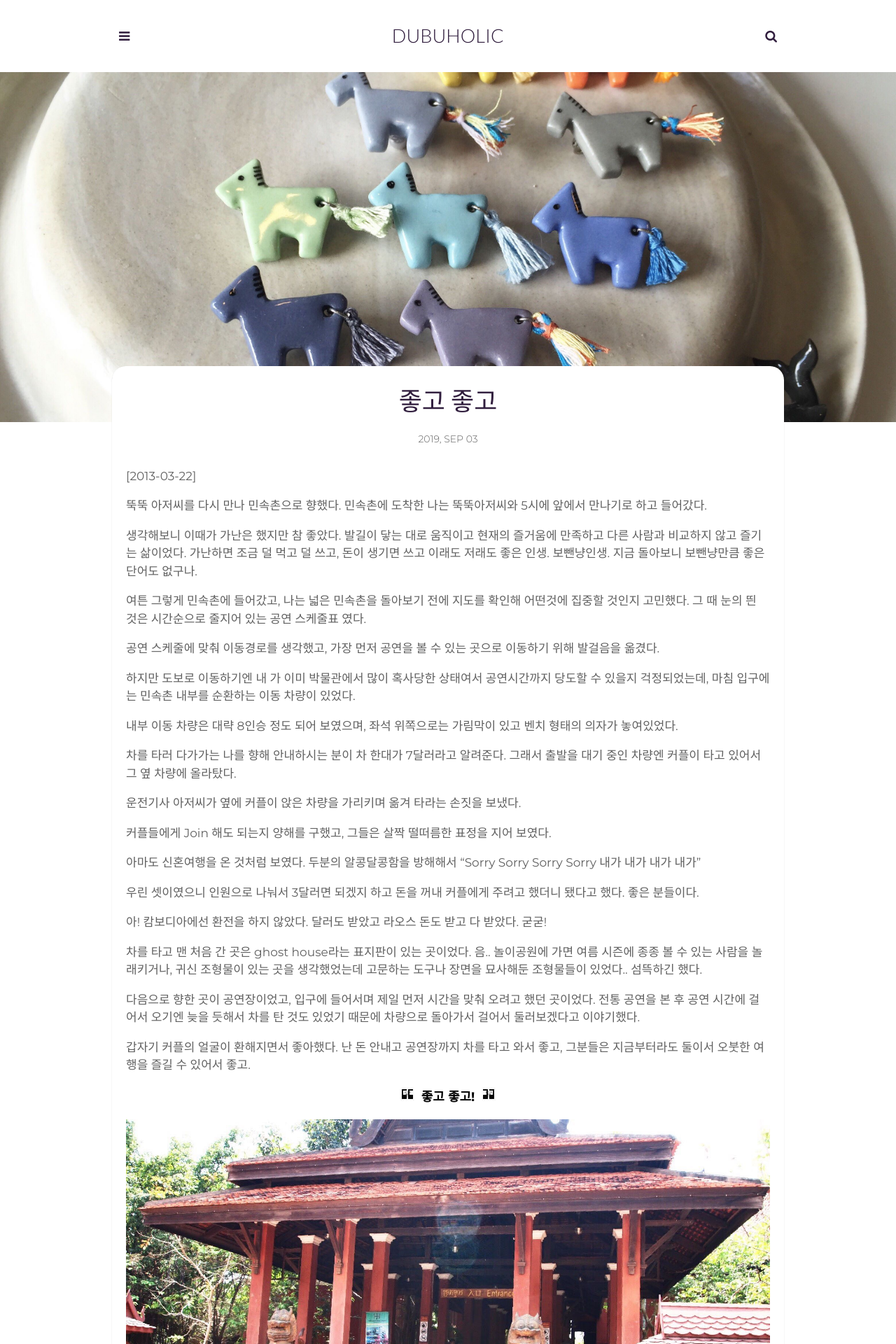
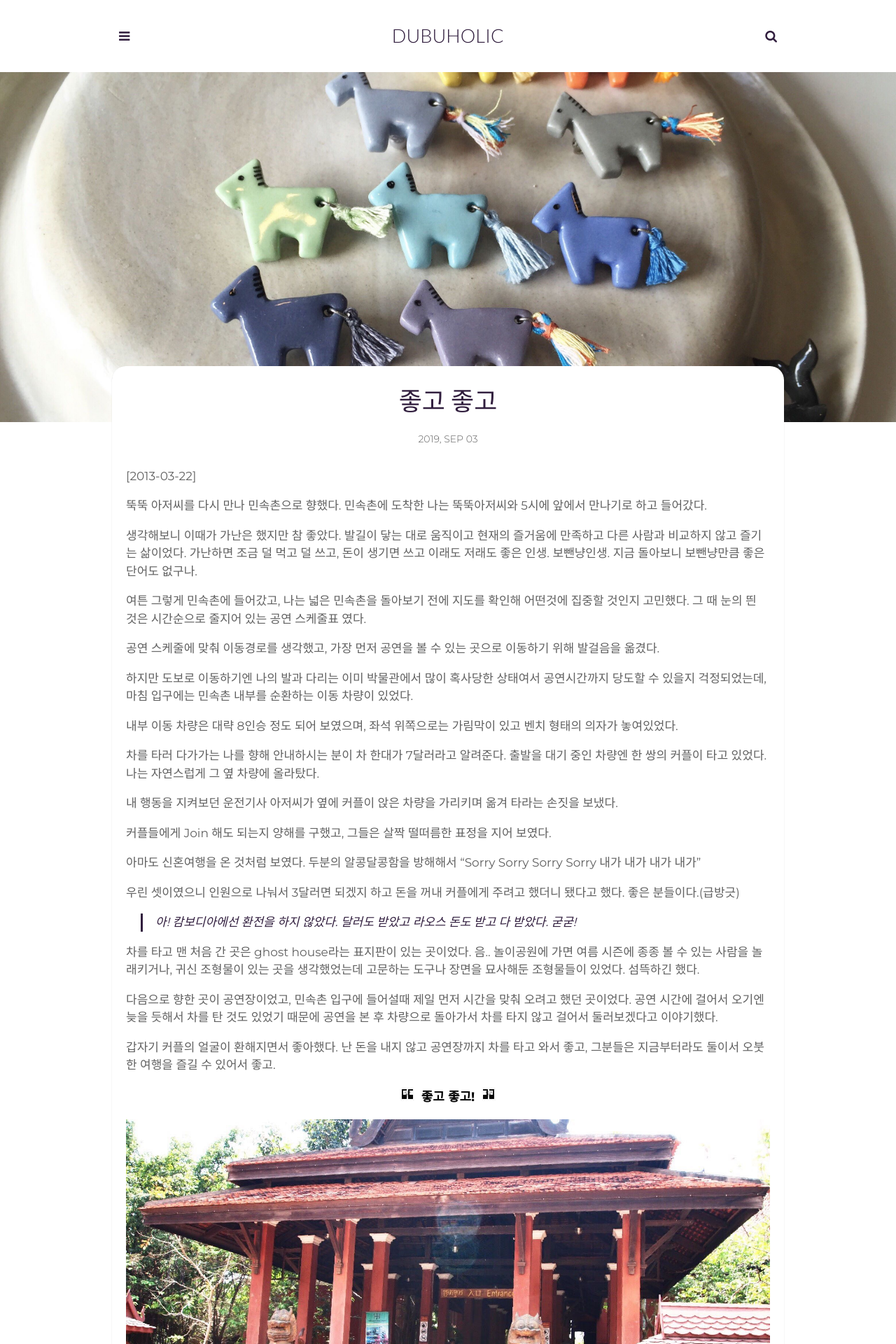
Before and after one commit to HAEZZA/HAEZZA.github.io, a Jekyll site: the page built from _posts/2019-09-03-Happy-Together.markdown, in a window 1280 px wide. Shown: the top 1920 px of the page at 70% size. Built offline with Jekyll 4.4.1, drawn with Linux system fonts in a browser that asks for light colours; some web fonts are replaced; comment, search, counter and statistics services are not loaded.

Commit message:
modify post

```diff
--- a/_posts/2019-08-31-Sorry-For-Being-Poor.markdown
+++ b/_posts/2019-08-31-Sorry-For-Being-Poor.markdown
@@ -23,11 +23,11 @@ author: dubuholic # Add name author (optional)
 리모컨을 찾아 온도를 조절해야 하는데 내 몸이 이불과 침대와 하나가 된 기분이었다. 옆 침대의 제니 언니도 조용하다. 일어날 생각이 없어 보인다.
 나는 한참을 이불속에서 꿈틀거리다가 추위를 참지 못해 자리에서 일어났다.
 
-씻고 나오니 제니 언니가 일어나 있었다. 자기 전에 좀 더 찾아본 듯 한 언니가 앙코르와트 Day 투어에 대해 이야기했고, 우린 동행하기로 했다.
+씻고 나오니 제니 언니가 일어나 있었다. 자기 전에 좀 더 찾아본 듯 한 언니는 앙코르와트 Day 투어에 대해 이야기했고, 우린 동행하기로 했다.
 
 앙코르와트 입구에 도착한 우리는 배를 간단히 채우고 티켓을 끊으러 갔다. 툼 레이더를 촬영한 곳, 안젤리나 졸리 언니와 같은 곳에서 숨 쉬는 건가.
 
-들뜬마음으로 티켓팅을 하는 나에게 갑자기 판매원이 카메라를 들이민다. 이미그레이션에 선 기분이다. '라오스에서 캄보디아로 넘어올 때도 이런 첨단 기기는 없었습니다?'
+들뜬마음으로 티켓팅을 하는 나에게 갑자기 판매원이 카메라를 들이민다. 이미그레이션에 선 기분이다. '라오스에서 캄보디아로 넘어올 때도 이런 첨단 기기는 없었습니다만?'
 
 티켓에는 방금 찍은 내 얼굴이 함께 인쇄되어 나왔다. 타인에게 양도하는 어뷰징 사례가 많아서 이런 첨단 기기를 도입했나 보다.
 
--- a/_posts/2019-09-01-And-Then-There-Were-None.markdown
+++ b/_posts/2019-09-01-And-Then-There-Were-None.markdown
@@ -20,7 +20,7 @@ author: dubuholic # Add name author (optional)
 
 지금 시내 안쪽 게스트 하우스를 찾는 중인데 혹시 아는 곳이 있는지 물었다. 아저씨는 어딘가로 전화를 하더니 날 바꿔준다.
 
-> "지금 오토바이 탄 사람이 내가 원하는 숙소를 찾을 때까지 태워 줄 테니 대신 1달러를 주면 된다"는 이야기를 한다.
+> "지금 오토바이를 탄 사람이 내가 원하는 숙소를 찾을 때까지 태워 줄 테니 대신 1달러를 주면 된다"는 이야기를 한다.
 
 전화를 받은 사람은 통역인듯했다. 그렇게 난 또 아무런 의심 없이 바이크에 올라탔다. 지금이었으면 grab앱으로 콜 했을 텐데, 이땐 이런 게 낭만이었다.
 
--- a/_posts/2019-09-02-Ho9-Ho9.markdown
+++ b/_posts/2019-09-02-Ho9-Ho9.markdown
@@ -48,7 +48,7 @@ author: dubuholic # Add name author (optional)
 
 인도 타지마할에서 굳이 굳이 타지마할 도장을 찍기 위해 급히 쓴 내 엽서는 결국 또 공중분해되었다 ㅠ_ㅠ
 
-사진이라도 찍어둘 걸 그랬어요.
+사진이라도 찍어둘 걸 그랬어요. 미래의 나에게 무슨 말을 하려고 했던 걸까.
 
 <div class="page-last-image">
         <img src="/assets/img/2019-09-02-Postcards.jpg" alt="캄보디아 씨엠립 공항에서 보내는 엽서" style="width: 100%; height: auto;">
--- a/_posts/2019-09-03-Happy-Together.markdown
+++ b/_posts/2019-09-03-Happy-Together.markdown
@@ -22,29 +22,31 @@ author: dubuholic # Add name author (optional)
 
 공연 스케줄에 맞춰 이동경로를 생각했고, 가장 먼저 공연을 볼 수 있는 곳으로 이동하기 위해 발걸음을 옮겼다.
 
-하지만 도보로 이동하기엔 내 가 이미 박물관에서 많이 혹사당한 상태여서 공연시간까지 당도할 수 있을지 걱정되었는데, 마침 입구에는 민속촌 내부를 순환하는 이동 차량이 있었다.
+하지만 도보로 이동하기엔 나의 발과 다리는 이미 박물관에서 많이 혹사당한 상태여서 공연시간까지 당도할 수 있을지 걱정되었는데, 마침 입구에는 민속촌 내부를 순환하는 이동 차량이 있었다.
 
 내부 이동 차량은 대략 8인승 정도 되어 보였으며, 좌석 위쪽으로는 가림막이 있고 벤치 형태의 의자가 놓여있었다.
 
-차를 타러 다가가는 나를 향해 안내하시는 분이 차 한대가 7달러라고 알려준다. 그래서 출발을 대기 중인 차량엔 커플이 타고 있어서 그 옆 차량에 올라탔다.
+차를 타러 다가가는 나를 향해 안내하시는 분이 차 한대가 7달러라고 알려준다. 출발을 대기 중인 차량엔 한 쌍의 커플이
+타고 있었다. 나는 자연스럽게 그 옆 차량에 올라탔다.
 
-운전기사 아저씨가 옆에 커플이 앉은 차량을 가리키며 옮겨 타라는 손짓을 보냈다.
+내 행동을 지켜보던 운전기사 아저씨가 옆에 커플이 앉은 차량을 가리키며 옮겨 타라는 손짓을 보냈다.
 
 커플들에게 Join 해도 되는지 양해를 구했고, 그들은 살짝 떨떠름한 표정을 지어 보였다.
 
 아마도 신혼여행을 온 것처럼 보였다. 두분의 알콩달콩함을 방해해서 "Sorry Sorry Sorry Sorry 내가 내가 내가 내가"
 
-우린 셋이였으니 인원으로 나눠서 3달러면 되겠지 하고 돈을 꺼내 커플에게 주려고 했더니 됐다고 했다. 좋은 분들이다.
+우린 셋이였으니 인원으로 나눠서 3달러면 되겠지 하고 돈을 꺼내 커플에게 주려고 했더니 됐다고 했다. 좋은 분들이다.(급방긋)
 
-아! 캄보디아에선 환전을 하지 않았다. 달러도 받았고 라오스 돈도 받고 다 받았다. 굳굳!
+> 아! 캄보디아에선 환전을 하지 않았다. 달러도 받았고 라오스 돈도 받고 다 받았다. 굳굳!
 
 차를 타고 맨 처음 간 곳은 ghost house라는 표지판이 있는 곳이었다. 음.. 놀이공원에 가면 여름 시즌에 종종 볼 수 있는 사람을 놀래키거나, 귀신 조형물이 있는 곳을 생각했었는데
-고문하는 도구나 장면을 묘사해둔 조형물들이 있었다.. 섬뜩하긴 했다.
+고문하는 도구나 장면을 묘사해둔 조형물들이 있었다. 섬뜩하긴 했다.
 
-다음으로 향한 곳이 공연장이었고, 입구에 들어서며 제일 먼저 시간을 맞춰 오려고 했던 곳이었다.
-전통 공연을 본 후 공연 시간에 걸어서 오기엔 늦을 듯해서 차를 탄 것도 있었기 때문에 차량으로 돌아가서 걸어서 둘러보겠다고 이야기했다.
+다음으로 향한 곳이 공연장이었고, 민속촌 입구에 들어설때 제일 먼저 시간을 맞춰 오려고 했던 곳이었다.
+공연 시간에 걸어서 오기엔 늦을 듯해서 차를 탄 것도 있었기 때문에 공연을 본 후 차량으로 돌아가서 차를 타지 않고 걸어서 둘러보겠다고 이야기했다.
 
-갑자기 커플의 얼굴이 환해지면서 좋아했다. 난 돈 안내고 공연장까지 차를 타고 와서 좋고, 그분들은 지금부터라도 둘이서 오붓한 여행을 즐길 수 있어서 좋고.
+갑자기 커플의 얼굴이 환해지면서 좋아했다. 난 돈을 내지 않고 공연장까지 차를 타고 와서 좋고,
+그분들은 지금부터라도 둘이서 오붓한 여행을 즐길 수 있어서 좋고.
 
 <p class="page-quote">좋고 좋고!</p>
 
```
Also changed, not shown: other parts of _posts/2019-08-31-Sorry-For-Being-Poor.markdown (+1 -1 lines).
